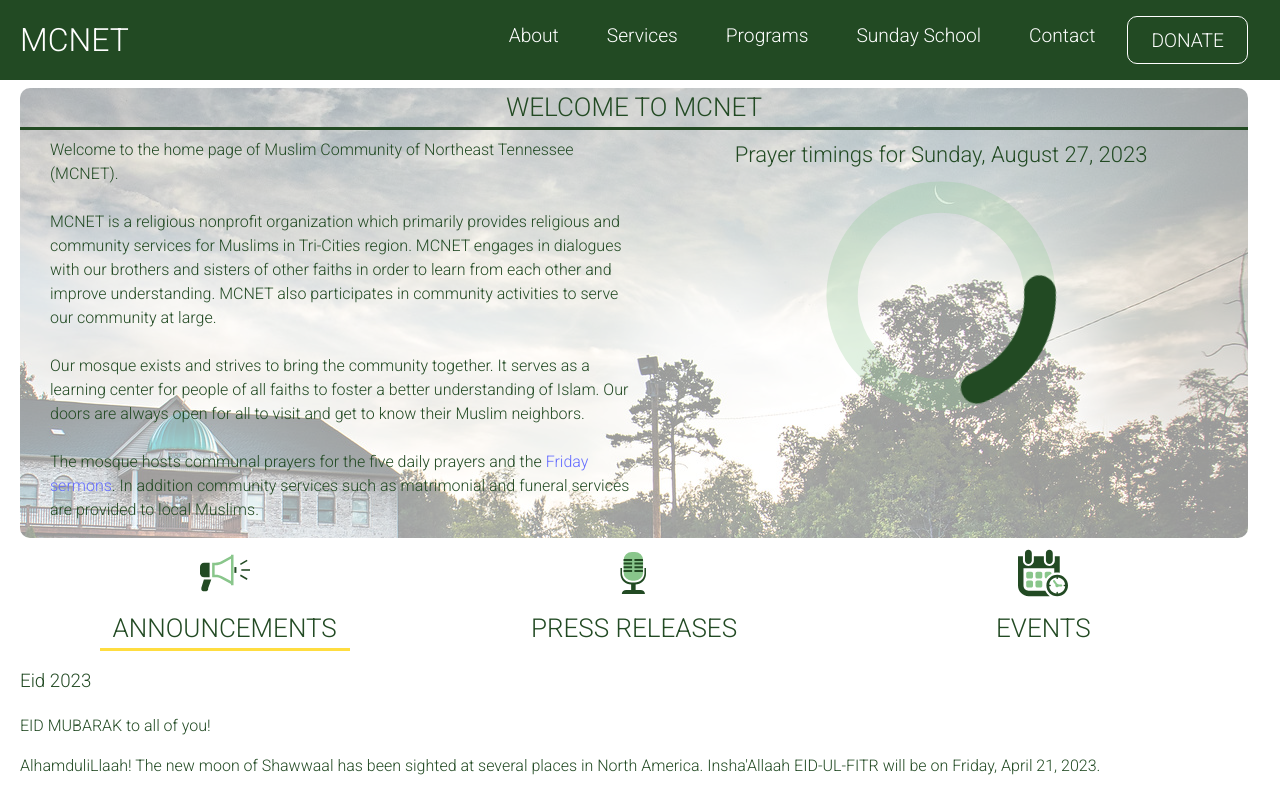
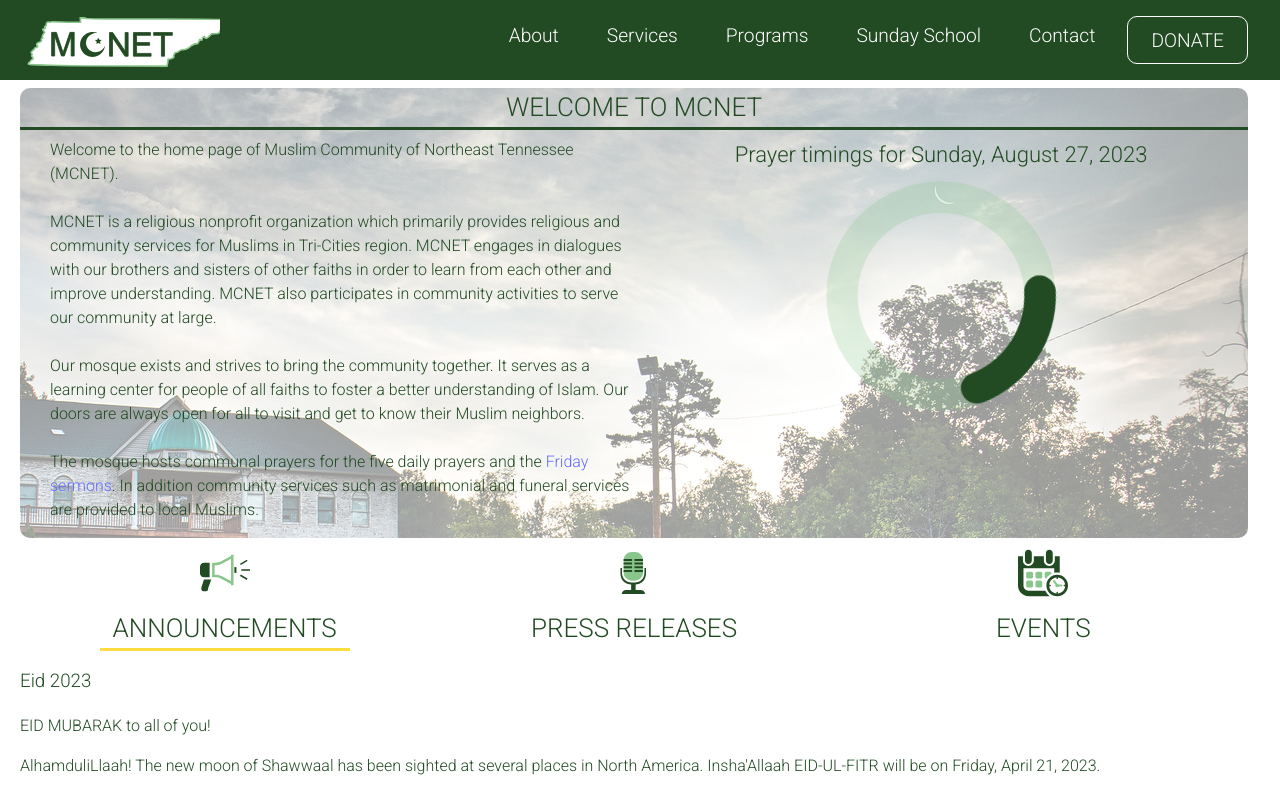
Before and after one commit to shaji618/mcnet, a React (Vite) app: page /#/ in a window 1280 px wide. Shown: the top 796 px of the page. Built offline with nearby package versions, Linux system fonts and the light colour scheme; no server answers.

Commit message:
add logo svg (#24)

```diff
--- a/src/Root.tsx
+++ b/src/Root.tsx
@@ -24,7 +24,6 @@
             <Route path='/contact' element={<Contact />} />
           </Routes>
         </div>
-        //{' '}
       </HashRouter>
       <Footer />
     </>
--- a/src/components/NavBar/NavBar.tsx
+++ b/src/components/NavBar/NavBar.tsx
@@ -2,6 +2,7 @@
 import { NavLink } from 'react-router-dom';
 import './NavBar.css';
 import DonateButton from '../DonateButton/DonateButton';
+import { ReactComponent as Logo } from '../../../public/logo.svg';
 
 const NavBar = () => {
   const [click, setClick] = useState(false);
@@ -13,7 +14,7 @@
       <nav className='navbar'>
         <div className='nav-container'>
           <NavLink to='/' className='nav-logo'>
-            MCNET
+            <Logo />
             <i className='fas fa-code'></i>
           </NavLink>
 
--- a/src/components/PrayerTimingsTable/PrayerTimingsTable.tsx
+++ b/src/components/PrayerTimingsTable/PrayerTimingsTable.tsx
@@ -5,9 +5,9 @@
 const requestUrl =
   'http://islamicfinder.us/index.php/api/prayer_times?country=US&zipcode=37604';
 
-function PrayerTimingsTable() {
+const PrayerTimingsTable = () => {
   const [prayerData, setPrayerData] = useState({
-    results: { Fajr: '', Dhuhr: '', Asr: '', Maghrib: '', Isha: '' }
+    results: { Fajr: '', Duha: '', Dhuhr: '', Asr: '', Maghrib: '', Isha: '' }
   });
 
   const [loading, setLoading] = useState(true);
@@ -71,7 +71,7 @@
             </tr>
             <tr>
               <td>Sunrise</td>
-              <td>{prayerData.results.Fajr.replace(/%/g, '')}</td>
+              <td>{prayerData.results.Duha.replace(/%/g, '')}</td>
             </tr>
             <tr>
               <td>Dhuhr</td>
@@ -94,6 +94,6 @@
       )}
     </div>
   );
-}
+};
 
 export default PrayerTimingsTable;
```
Also changed, not shown: public/logo.svg (added).
